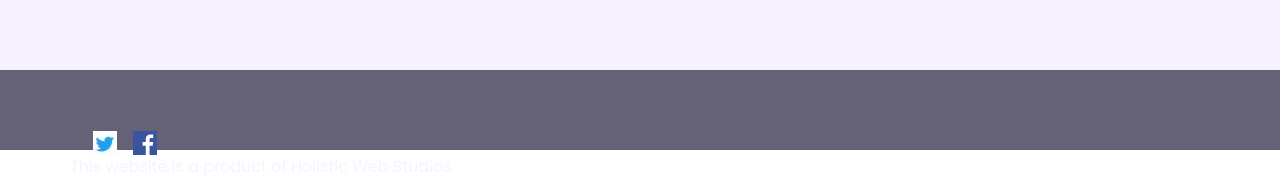
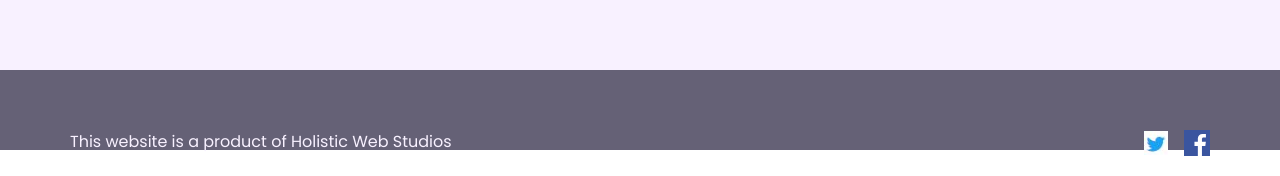
Before and after one commit to andrewlew1s/RLWebsite, a Vue app: page /collection in a window 1280 px wide. Shown: the part 650-826 px from the top of the page. Built offline with nearby package versions, Linux system fonts and the light colour scheme; no server answers; the database is empty.

Commit message:
feat: style icons and add hover states

```diff
--- a/src/components/AppFooter.vue
+++ b/src/components/AppFooter.vue
@@ -1,24 +1,29 @@
 <template>
-	<div class="Footer">
+	<section class="Footer">
 		<div class="App__inner Footer__inner">
-			<b-col>
 
-				<b-link href="https://twitter.com/Rachel_Claire_L">
-					<b-img
-						class="Footer__icon"
-						src="/static/images/tweet.JPG"/>
+			<span> This website is a product of Holistic Web Studios</span>
+
+			<div class="Footer__icons">
+				<b-link
+					class="Footer__icon"
+					href="https://twitter.com/Rachel_Claire_L"
+					target="_blank"
+					title="Follow on Twitter!">
+					<b-img src="/static/images/tweet.JPG"/>
 				</b-link>
 
-				<b-link href="https://www.facebook.com/profile.php?id=1186786120">
-					<b-img
-						class="Footer__icon Footer__icon--facebook"
-						src="/static/icons/facebook.svg"/>
+				<b-link
+					class="Footer__icon Footer__icon--facebook"
+					href="https://www.facebook.com/profile.php?id=1186786120"
+					target="_blank"
+					title="View Facebook!">
+					<b-img src="/static/icons/facebook.svg"/>
 				</b-link>
+			</div>
 
-		</b-col>
-			<span> This website is a product of Holistic Web Studios</span>
 		</div>
-	</div>
+	</section>
 </template>
 
 <script>
@@ -50,7 +55,13 @@ $textColour: $Highlight-Colour;
 	float: left;
 
 	&__inner {
-		padding-top: 0.5em;
+		padding-top: 1.5em;
+	}
+
+	&__row {
+		width: 100%;
+		display: block;
+		margin-bottom: 16px;
 	}
 
 	&__icons {
@@ -58,11 +69,24 @@ $textColour: $Highlight-Colour;
 	}
 
 	&__icon {
-		width: 24px;
 		margin: 0 8px;
+		float: left;
+
+		> img {
+			width: 24px;
+		}
+
+		&:last-of-type {
+			margin-right: 0;
+		}
 
 		&--facebook {
 			background: white;
+
+			> img {
+				width: 26px;
+			}
+
 		}
 	}
 }
```
